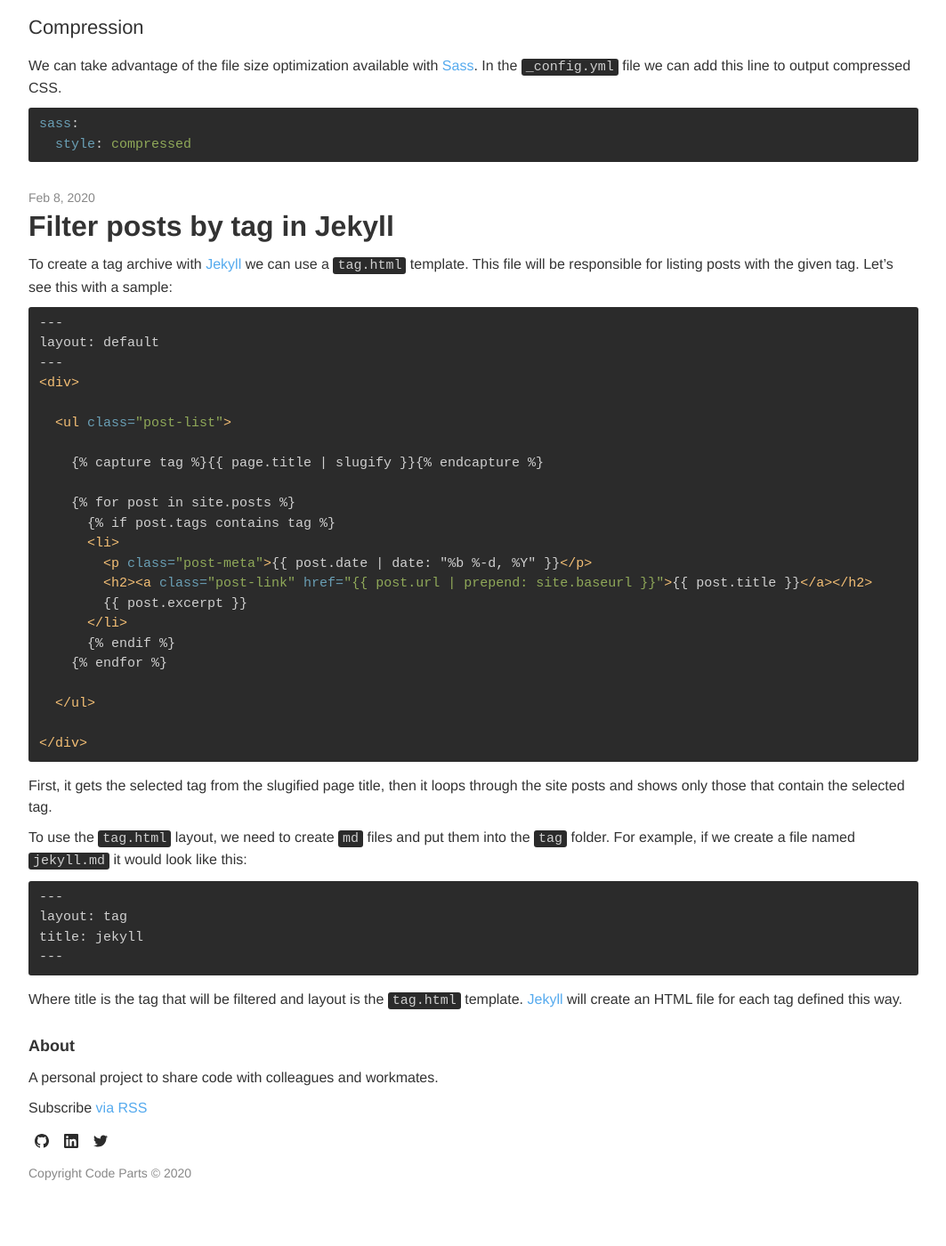
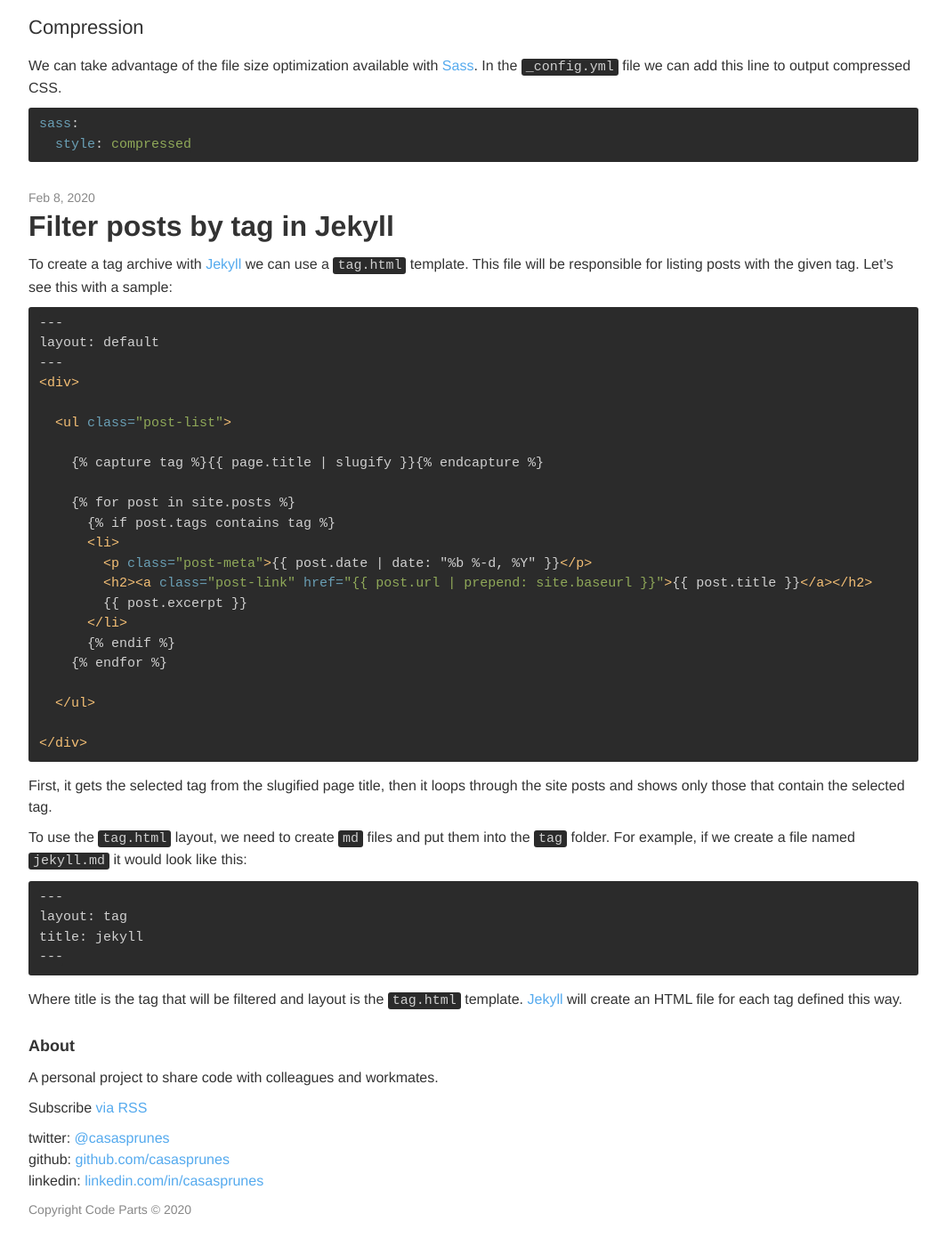
Before and after one commit to casasprunes/codeparts, a Jekyll site: the page built from index.html, in a window 1280 px wide and 1400 px high, scrolled down 8170 px. Shown: the whole window at 89% size, without its empty margins (108-1171 px from the left). Built offline with Jekyll 4.4.1, drawn with Linux system fonts in a browser that asks for light colours; before the commit the page ends 9529 px from its top, so only the background shows below that.

Commit message:
Update links

```diff
--- a/_includes/footer.html
+++ b/_includes/footer.html
@@ -6,15 +6,12 @@
 
   <p class="rss-subscribe">Subscribe <a href="{{ "/feed.xml" | prepend:site.baseurl }}">via RSS</a></p>
 
-  <div class="social-links">
-    {%- assign social = site.social_links -%}
-
-    <ul class="social-media-list">
-      {%- if social.github -%}<li><a rel="me" href="https://github.com/{{ social.github | cgi_escape | escape }}" title="{{ social.github | escape }}"><svg class="svg-icon"><use xlink:href="{{ '/assets/minima-social-icons.svg#github' | relative_url }}"></use></svg></a></li>{%- endif -%}
-      {%- if social.linkedin -%}<li><a rel="me" href="https://www.linkedin.com/in/{{ social.linkedin | cgi_escape | escape }}" title="{{ social.linkedin | escape }}"><svg class="svg-icon"><use xlink:href="{{ '/assets/minima-social-icons.svg#linkedin' | relative_url }}"></use></svg></a></li>{%- endif -%}
-      {%- if social.twitter -%}<li><a rel="me" href="https://twitter.com/{{ social.twitter | cgi_escape | escape }}" title="{{ social.twitter | escape }}"><svg class="svg-icon"><use xlink:href="{{ '/assets/minima-social-icons.svg#twitter' | relative_url }}"></use></svg></a></li>{%- endif -%}
-    </ul>
-  </div>
+  {%- assign social = site.social_links -%}
+  <p>
+    twitter: <a rel="me" href="https://twitter.com/{{ social.twitter | cgi_escape | escape }}" title="{{ social.twitter | escape }}">@casasprunes</a><br/>
+    github: <a rel="me" href="https://github.com/{{ social.github | cgi_escape | escape }}" title="{{ social.github | escape }}">github.com/casasprunes</a><br/>
+    linkedin: <a rel="me" href="https://www.linkedin.com/in/{{ social.linkedin | cgi_escape | escape }}" title="{{ social.linkedin | escape }}">linkedin.com/in/casasprunes</a>
+  </p>
 
   <div class="license">
     Copyright Code Parts © 2020
--- a/_sass/_layout.scss
+++ b/_sass/_layout.scss
@@ -33,31 +33,6 @@ h2 {
 
 .site-title:hover {
   text-decoration: none;
-}
-
-.svg-icon {
-  width: 16px;
-  height: 16px;
-  display: inline-block;
-  fill: currentColor;
-  padding: 5px 3px 2px 5px;
-  vertical-align: text-bottom;
-  color: #2b2b2b;
-}
-
-.social-media-list {
-  list-style: none;
-  margin-left: 0;
-  display: table;
-  li {
-    float: left;
-    margin: 0 5px 0 0;
-    &:last-of-type { margin-right: 0 }
-    a {
-      display: block;
-      padding: 2px;
-    }
-  }
 }
 
 .license {
```
Also changed, not shown: assets/minima-social-icons.svg (deleted).
